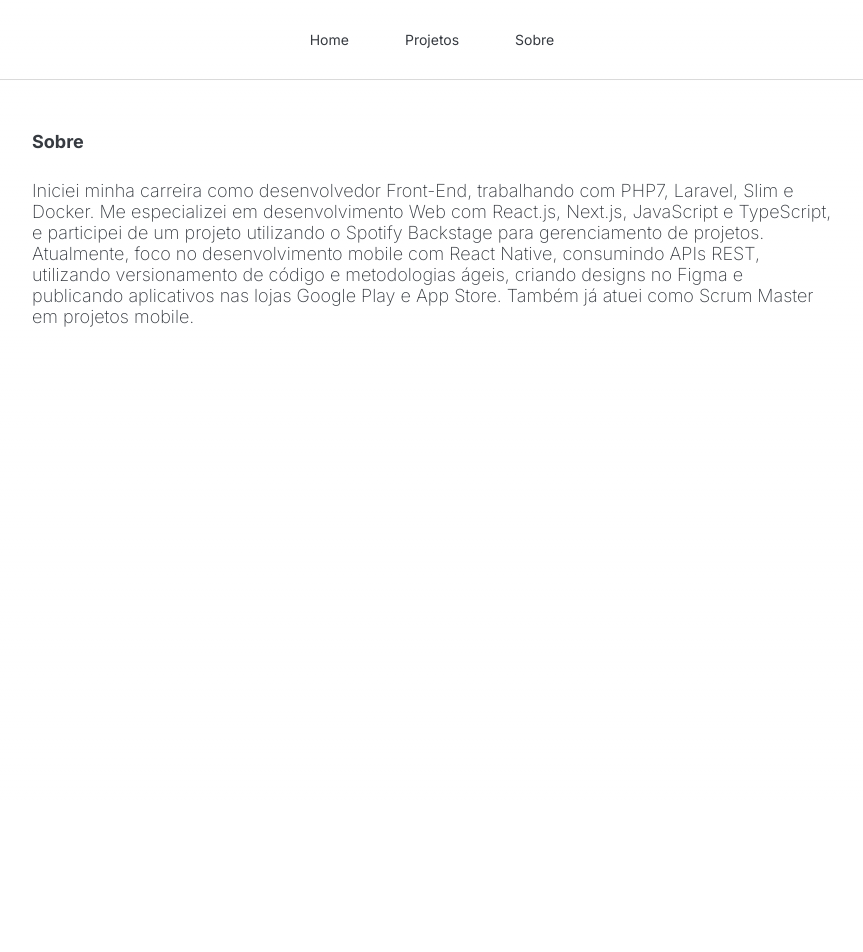
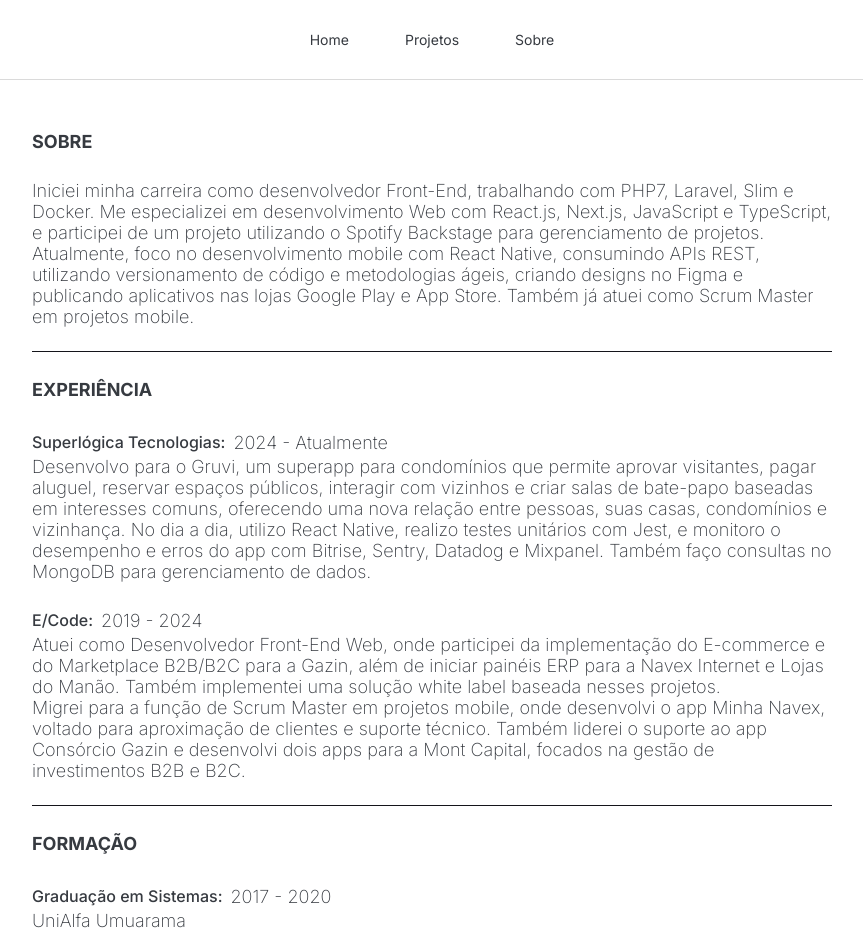
Before and after one commit to edsonjuniornarvaes/portifolio, a Next.js app: page /about in a window 1280 px wide. Shown: the top 952 px of the page, without its empty margins (208-1071 px from the left). Before the commit the page ends 800 px from the top, so only its background shows below. Built offline with nearby package versions, Linux system fonts and the light colour scheme.

Commit message:
feat: add about section

```diff
--- a/src/app/about/page.tsx
+++ b/src/app/about/page.tsx
@@ -1,14 +1,15 @@
 "use client";
 
 import Container from "../components/container";
+import PageSubtitle from "../components/subtitle";
 import PageTitle from "../components/title";
 import * as S from "../styles";
 
 const About = () => {
   return (
     <Container>
-      <PageTitle title="Sobre" />
-      <S.ContentDescription>
+      <PageTitle title="SOBRE" />
+      <S.ParagraphPadding>
         Iniciei minha carreira como desenvolvedor Front-End, trabalhando com
         PHP7, Laravel, Slim e Docker. Me especializei em desenvolvimento Web com
         React.js, Next.js, JavaScript e TypeScript, e participei de um projeto
@@ -17,7 +18,62 @@
         APIs REST, utilizando versionamento de código e metodologias ágeis,
         criando designs no Figma e publicando aplicativos nas lojas Google Play
         e App Store. Também já atuei como Scrum Master em projetos mobile.
-      </S.ContentDescription>
+      </S.ParagraphPadding>
+      <S.Separator />
+      <S.SectionPadding>
+        <PageTitle title="EXPERIÊNCIA" />
+        <S.LegendContainer>
+          <PageSubtitle subtitle="Superlógica Tecnologias:" />
+          <S.LegendText>2024 - Atualmente</S.LegendText>
+        </S.LegendContainer>
+        <S.ParagraphPadding>
+          Desenvolvo para o Gruvi, um superapp para condomínios que permite
+          aprovar visitantes, pagar aluguel, reservar espaços públicos,
+          interagir com vizinhos e criar salas de bate-papo baseadas em
+          interesses comuns, oferecendo uma nova relação entre pessoas, suas
+          casas, condomínios e vizinhança. No dia a dia, utilizo React Native,
+          realizo testes unitários com Jest, e monitoro o desempenho e erros do
+          app com Bitrise, Sentry, Datadog e Mixpanel. Também faço consultas no
+          MongoDB para gerenciamento de dados.
+        </S.ParagraphPadding>
+        <S.ParagraphPadding>
+          <S.ContentContainer>
+            <S.LegendContainer>
+              <PageSubtitle subtitle="E/Code:" />
+              <S.LegendText>2019 - 2024</S.LegendText>
+            </S.LegendContainer>
+          </S.ContentContainer>
+        </S.ParagraphPadding>
+        <S.ParagraphPadding>
+          <S.Paragraph>
+            Atuei como Desenvolvedor Front-End Web, onde participei da
+            implementação do E-commerce e do Marketplace B2B/B2C para a Gazin,
+            além de iniciar painéis ERP para a Navex Internet e Lojas do Manão.
+            Também implementei uma solução white label baseada nesses projetos.
+          </S.Paragraph>
+          <S.Paragraph>
+            Migrei para a função de Scrum Master em projetos mobile, onde
+            desenvolvi o app Minha Navex, voltado para aproximação de clientes e
+            suporte técnico. Também liderei o suporte ao app Consórcio Gazin e
+            desenvolvi dois apps para a Mont Capital, focados na gestão de
+            investimentos B2B e B2C.
+          </S.Paragraph>
+        </S.ParagraphPadding>
+        <S.Separator />
+        <PageTitle title="FORMAÇÃO" />
+        <S.LegendContainer>
+          <PageSubtitle subtitle="Graduação em Sistemas:" />
+          <S.LegendText>2017 - 2020</S.LegendText>
+        </S.LegendContainer>
+        <S.ParagraphPadding>UniAlfa Umuarama</S.ParagraphPadding>
+        <S.ContentContainer>
+          <S.LegendContainer>
+            <PageSubtitle subtitle="Pós-graduação em Desenvolvimento Web e Mobile:" />
+            <S.LegendText>2019 - 2021</S.LegendText>
+          </S.LegendContainer>
+        </S.ContentContainer>
+        <S.ParagraphPadding>UniAlfa Umuarama</S.ParagraphPadding>
+      </S.SectionPadding>
     </Container>
   );
 };
--- a/src/app/components/container/styles.ts
+++ b/src/app/components/container/styles.ts
@@ -5,7 +5,6 @@
   flex-direction: column;
   justify-content: center;
   align-items: center;
-
   width: 100%;
   padding: 48px;
 `;
@@ -13,7 +12,6 @@
 export const Content = styled.div`
   align-items: center;
   justify-content: center;
-
   width: 100%;
   max-width: 800px;
   border-radius: 12px;
--- a/src/app/components/navbar/styles.ts
+++ b/src/app/components/navbar/styles.ts
@@ -82,7 +82,7 @@
   @media (max-width: 868px) {
     &:hover {
       text-align: center;
-      width: 150px;
+      width: 90%;
     }
   }
 `;
--- /dev/null
+++ b/src/app/components/subtitle/index.tsx
@@ -0,0 +1,15 @@
+import * as S from "../../styles";
+
+type PageSubtitleProps = {
+  subtitle: string;
+};
+
+const PageSubtitle: React.FC<PageSubtitleProps> = ({ subtitle }) => {
+  return (
+    <S.SubtitleCategorySection>
+      <S.CategorySectionSubtitle>{subtitle}</S.CategorySectionSubtitle>
+    </S.SubtitleCategorySection>
+  );
+};
+
+export default PageSubtitle;
--- a/src/app/home/helper.ts
+++ b/src/app/home/helper.ts
@@ -2,14 +2,14 @@
   {
     href: "/projects",
     imgSrc:
-      "https://img.freepik.com/fotos-gratis/computador-laptop-cinza-ligado_400718-47.jpg?t=st=1723237356~exp=1723240956~hmac=4eafc2f572d1489078d27db4d7ca5592e9fd69d0a78b7929d233c3bc7c336362&w=740",
+      "https://cdn.pixabay.com/photo/2024/06/14/12/15/developer-8829735_1280.jpg",
     alt: "Projetos",
     text: "Projetos",
   },
   {
     href: "/stack",
     imgSrc:
-      "https://img.freepik.com/fotos-gratis/vista-da-configuracao-da-mesa-de-jogos-iluminada-a-neon-com-teclado_23-2149529348.jpg?t=st=1723235991~exp=1723239591~hmac=d690003c86b97b0a6af32bde788497e4b21df90025ae373d5f72941b21c96472&w=740",
+      "https://cdn.pixabay.com/photo/2024/06/14/12/15/developer-8829717_1280.jpg",
     alt: "Stack",
     text: "Stack",
   },
--- a/src/app/home/page.tsx
+++ b/src/app/home/page.tsx
@@ -3,7 +3,7 @@
 import Link from "next/link";
 import * as S from "../styles";
 import { projectData } from "./helper";
-import Container from "../components/container";
+import Container from "../components//container";
 import GitHubDarkIcon from "@/assets/icons/social/github-dark";
 import LinkedInIcon from "@/assets/icons/social/linkedin";
 import DevtoIcon from "@/assets/icons/social/devto";
@@ -55,7 +55,7 @@
         </S.CategorySection>
         <S.CategorySection>
           <S.CategorySection>
-            <S.CategorySectionTitle>ÚLTIMOS DROPS</S.CategorySectionTitle>
+            <S.CategorySectionTitle>ATIVIDADES</S.CategorySectionTitle>
           </S.CategorySection>
           <S.CategoryContent>
             {projectData.map((project, index) => (
--- a/src/app/projects/page.tsx
+++ b/src/app/projects/page.tsx
@@ -2,10 +2,10 @@
 
 import * as S from "./styles";
 import { projectData } from "./helper";
-import Container from "../components/container";
+import Container from "../components//container";
 import { useEffect, useState } from "react";
 import GitHubLightIcon from "@/assets/icons/social/github-light";
-import PageTitle from "../components/title";
+import PageTitle from "../components//title";
 
 const Projects = () => {
   const [isReady, setIsReady] = useState(false);
@@ -18,7 +18,7 @@
 
   return (
     <Container>
-      <PageTitle title="Projetos" />
+      <PageTitle title="PROJETOS" />
       <S.ProjectsContainer>
         <S.ProjectsContent>
           {projectData.map((project, index) => (
--- a/src/app/styles.ts
+++ b/src/app/styles.ts
@@ -31,15 +31,58 @@
   padding: 12px 0;
 `;
 
+export const ContentContainer = styled(FlexDiv)`
+  margin-top: 24px;
+`;
+
 export const ContentDescription = styled.text`
   font-weight: 200;
   font-size: 1.125rem;
+
+  margin-bottom: 12px;
 `;
+
+export const ParagraphPadding = styled.text`
+  font-weight: 200;
+  font-size: 1.125rem;
+
+  margin-top: 12px;
+`;
+
+export const CategorySection = styled.div`
+  align-items: center;
+  padding-bottom: 24px;
+`;
+
+export const Paragraph = styled.div``;
+
+export const SubtitleCategorySection = styled(FlexDiv)``;
 
 export const CategorySectionTitle = styled.text`
   font-size: 1.125rem;
   font-weight: 700;
   line-height: 1.75rem;
+`;
+
+export const CategorySectionSubtitle = styled.text`
+  font-size: 1rem;
+  font-weight: 500;
+  line-height: 1.75rem;
+`;
+
+export const LegendContainer = styled(FlexDiv)`
+  align-items: center;
+`;
+
+export const LegendText = styled.text`
+  font-weight: 200;
+  font-size: 1.125rem;
+  padding-left: 8px;
+`;
+
+export const SectionPadding = styled.div`
+  align-items: center;
+  padding-bottom: 48px;
 `;
 
 export const QuickAccessSection = styled(FlexDiv)`
@@ -112,11 +155,6 @@
   color: inherit;
 `;
 
-export const CategorySection = styled.div`
-  align-items: center;
-  padding-bottom: 24px;
-`;
-
 export const StyledImageWrapper = styled.div`
   position: relative;
   width: 100%;
@@ -170,3 +208,8 @@
     align-items: center;
   }
 `;
+
+export const Separator = styled.div`
+  margin: 24px 0;
+  border-bottom: 1px solid #14141a;
+`;
```
Also changed, not shown: src/app/projects/helper.ts (+0 -9 lines), src/app/projects/styles.ts (+7 -15 lines), src/assets/images/beachgo-icon.png (deleted), src/assets/images/match-icon.png (deleted).
